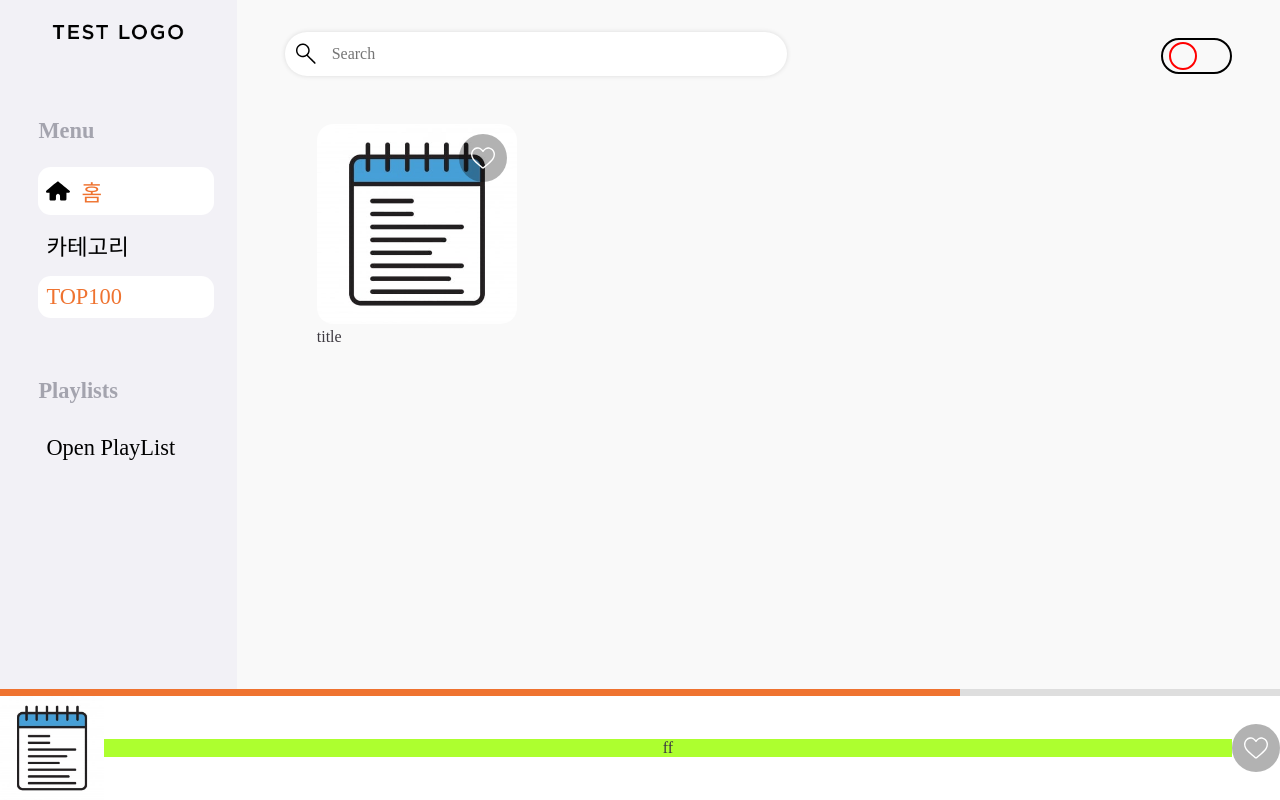
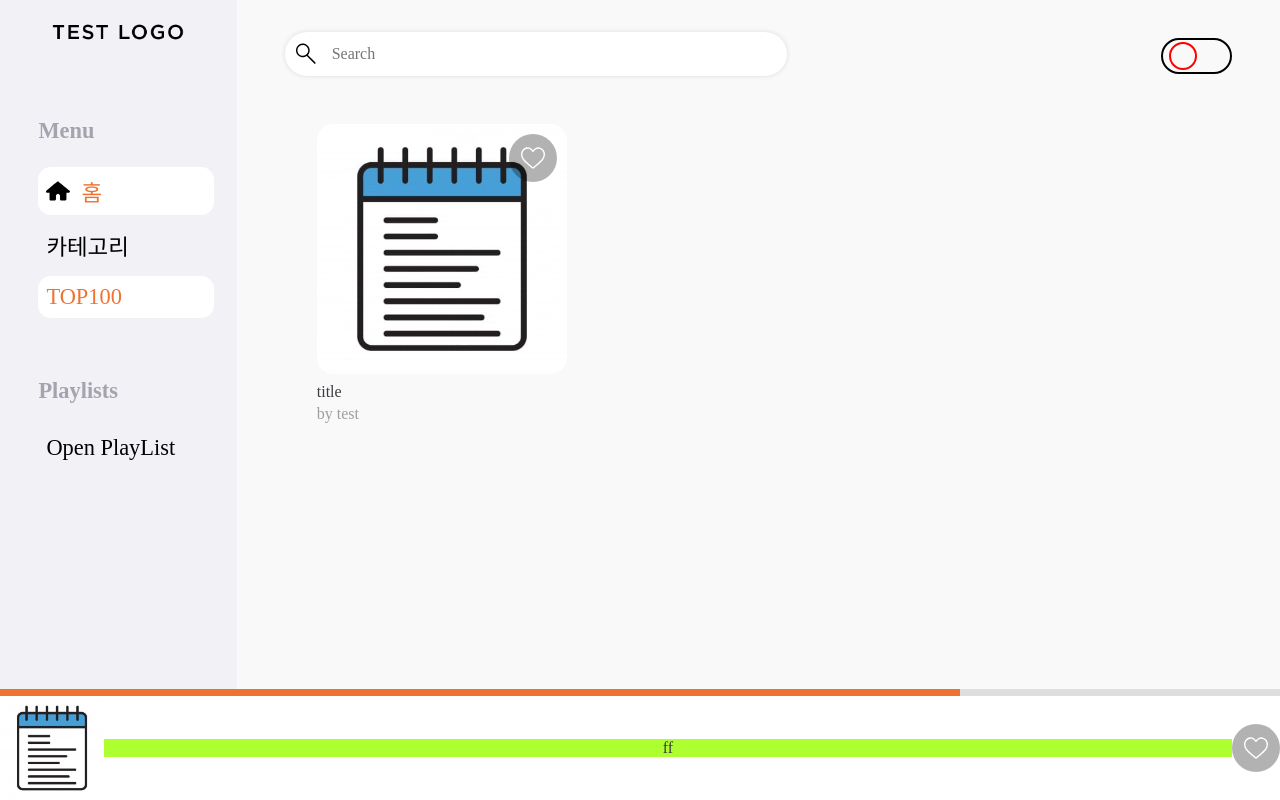
Before and after one commit to jsb8740/FarvoriteMusicList, a Vue app: page / in a window 1280 px wide. Built offline with nearby package versions, Linux system fonts and the light colour scheme; a web font is replaced by a local one.

Commit message:
title byWriter 추가

```diff
--- a/src/components/playList/PlayListItem.vue
+++ b/src/components/playList/PlayListItem.vue
@@ -4,8 +4,13 @@
       <img src="@/assets/test/test1.jpg" class="" />
       <Heart class="favorite" />
     </div>
-    <div>
+
+    <div class="title">
       <slot name="title">title</slot>
+    </div>
+
+    <div class="byWriter">
+      <slot name="by">by test</slot>
     </div>
   </div>
 </template>
@@ -18,11 +23,20 @@ import Heart from "@/components/icons/Heart.vue";
 .listItem {
   margin: 0 2rem;
   display: inline-block;
+  .byWriter {
+    margin-top: 0.3rem;
+    color: rgb(158, 158, 159);
+  }
+
+  .title {
+    margin-top: 0.3rem;
+  }
+
   .thumbnail {
     position: relative;
     img {
-      width: 200px;
-      height: 200px;
+      width: 250px;
+      height: 250px;
 
       border-radius: 1rem;
     }
```
